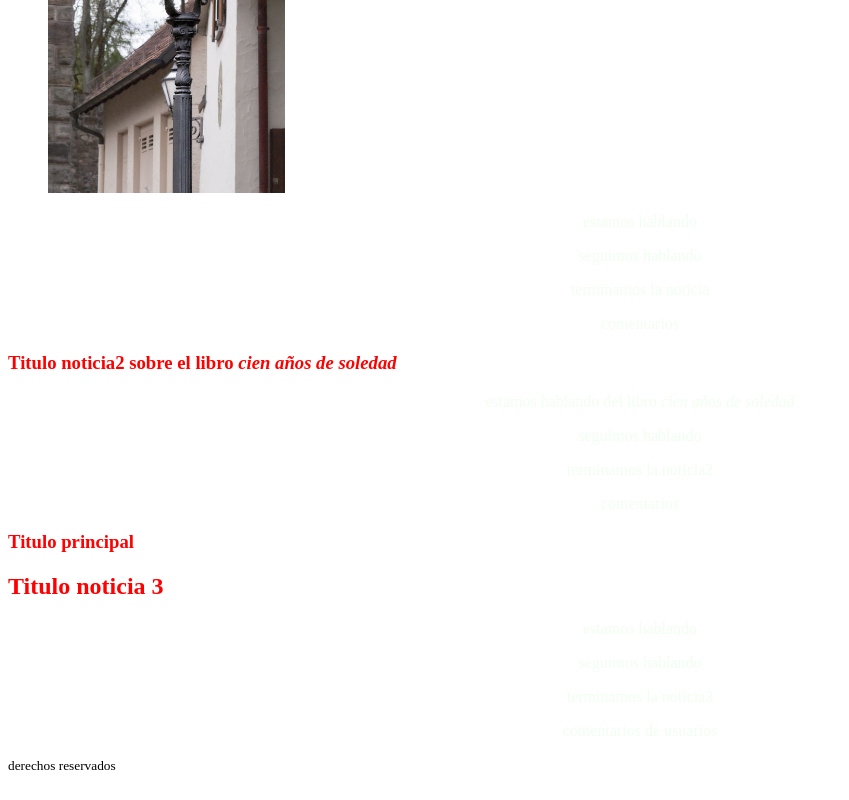
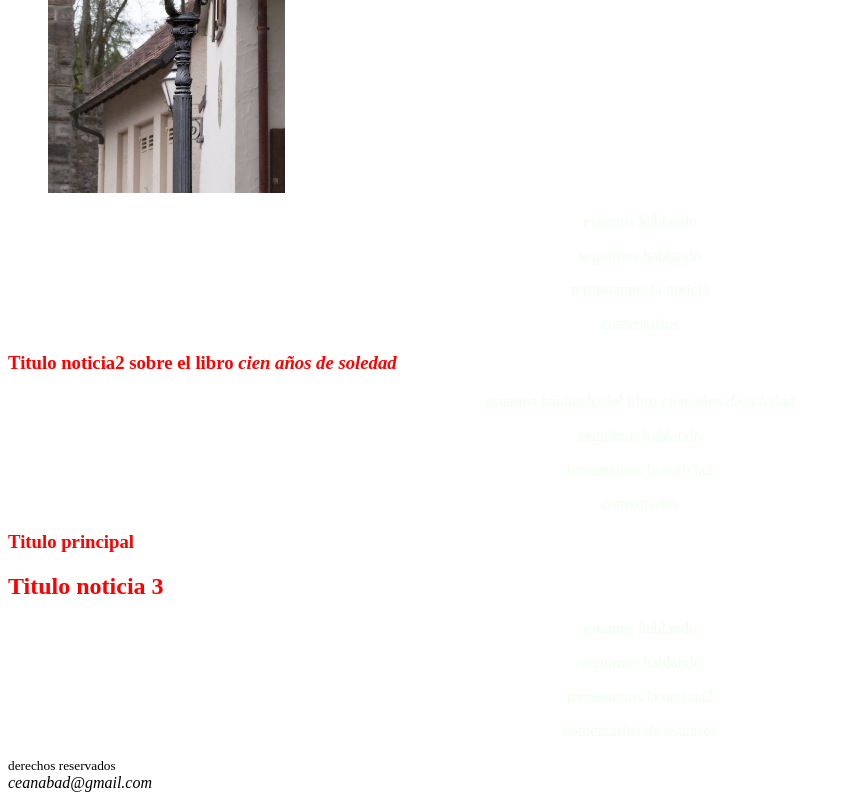
Before and after one commit to seuz716/seuz716, a plain HTML site: page index.html in a window 1280 px wide. Shown: the part 589-1389 px from the top of the page, without its empty margins (0-849 px from the left). Drawn offline with Linux system fonts and the light colour scheme; files that its build step writes are made by us from their sources.

Commit message:
se inserto adress y un correo electronico

```diff
--- a/index.html
+++ b/index.html
@@ -81,6 +81,7 @@
 </section>
 <footer>
  <small>derechos reservados</small>
+ <address>ceanabad@gmail.com</address>
 </footer>
 
 
```
